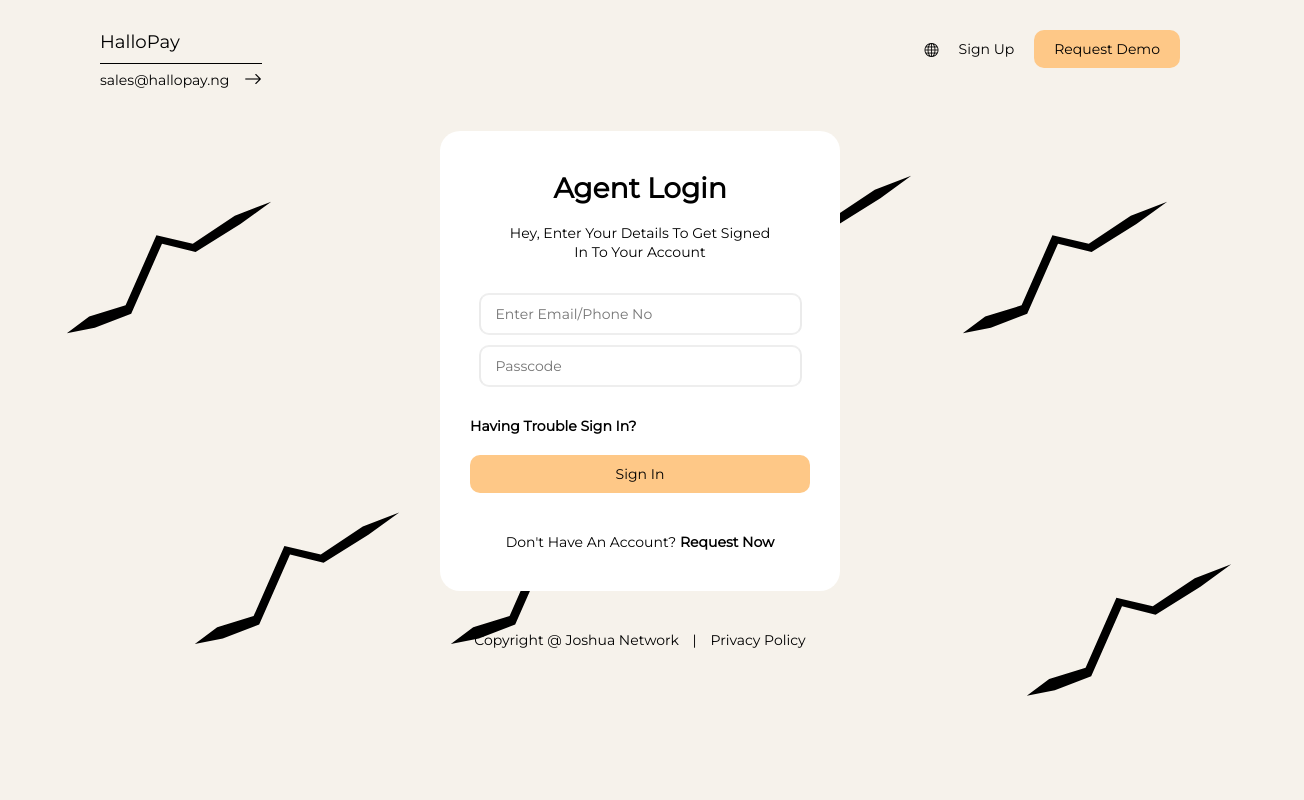
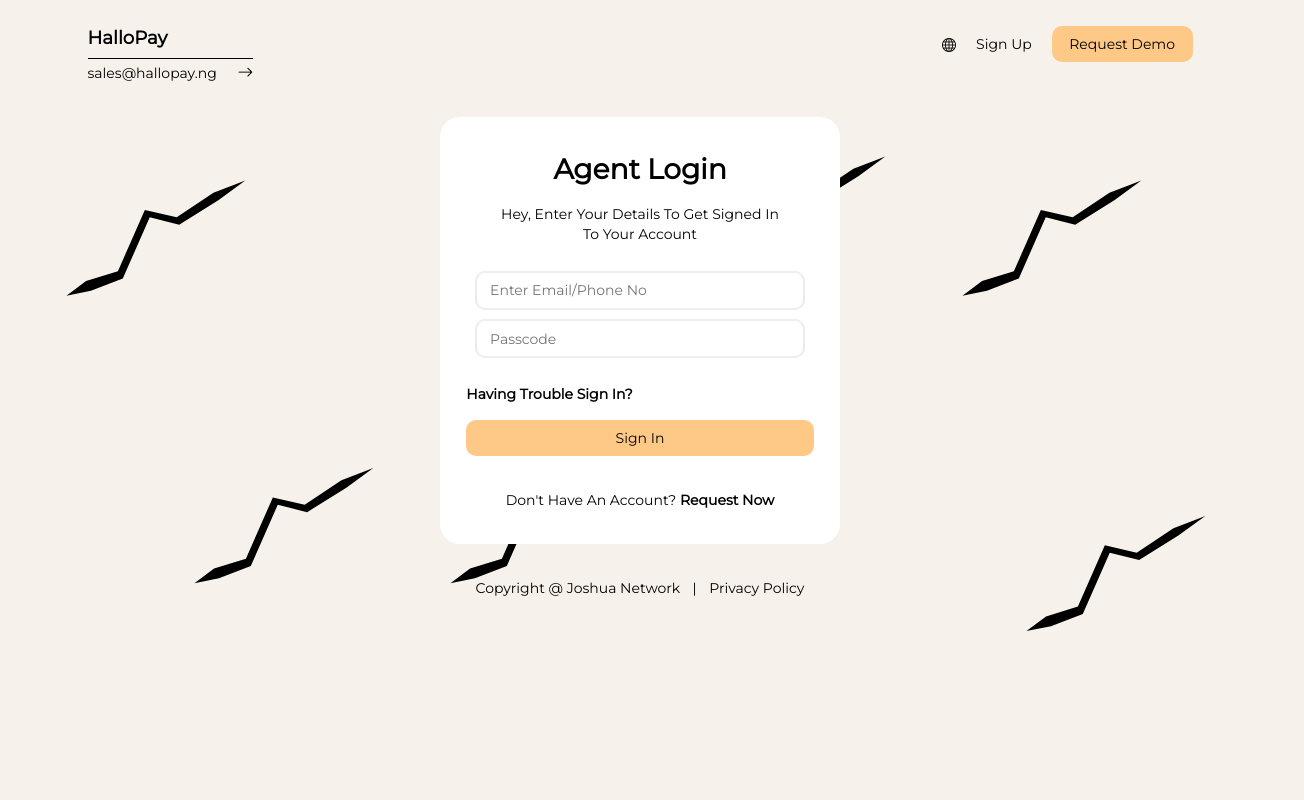
Before and after one commit to drakejoshua/HalloPay, a plain HTML site: page index.html in a window 1280 px wide. Shown: the whole page, 1304 px wide, since content can reach past the window. Drawn offline with nearby package versions, Linux system fonts and the light colour scheme.

Commit message:
UPDATED STYLE.CSS AND INDEX.HTML
- added relative unit changes for all absolute units in the styles
- updated relative structure in the index.html

```diff
--- a/style.css
+++ b/style.css
@@ -30,8 +30,8 @@
     flex-direction: row;
     flex-wrap: nowrap;
     justify-content: space-between;
-    padding-inline: 100px;
-    padding-block: 30px 0px;
+    padding-inline: 6.25rem;
+    padding-block: 1.875rem 0rem;
     align-items: flex-start;
 }
 
@@ -40,7 +40,7 @@
     flex-direction: column;
     flex-wrap: nowrap;
     width: 15%;
-    gap: 10px;
+    gap: 0.625rem;
 }
 nav > div#logo-ctn > a#sales-link {
     display: flex;
@@ -48,15 +48,15 @@
     flex-wrap: nowrap;
     align-items: center;
     justify-content: space-between;
-    padding-block-start: 5px;
+    padding-block-start: 0.3125rem;
     border-block-start: 1px solid var(--secondary-black);
 }
 nav > div#logo-ctn > a#sales-link > span:nth-child(2) {
-    font-size: 18px;
+    font-size: 1.125rem;
 }
 nav > div#logo-ctn > a#logo {
     font-size: 1.3rem;
-    font-weight: 400;
+    font-weight: 600;
 }
 
 
@@ -72,8 +72,8 @@
 }
 nav > div#dropdown-ctn > a {
     order: 2;
-    padding-inline: 20px;
-    padding-block: 10px;
+    padding-inline: 1.25rem;
+    padding-block: 0.625rem;
     background-color: var(--accent-brown);
     border-radius: 10px;
     text-transform: capitalize;
@@ -102,22 +102,22 @@
     top: 0;
 }
 main > form {
-    margin-block-start: 40px;
+    margin-block-start: 2.5rem;
     max-width: 400px;
     margin-inline: auto;
     background-color: var(--secondary-white);
-    padding-inline: 30px;
-    padding-block: 40px;
+    padding-inline: 1.875rem;
+    padding-block: 2.5rem;
     border-radius: 20px;
 }
 main > form > * {
     display: block;
 }
 main > form > div#heading {
-    margin-block-end: 30px;
+    margin-block-end: 1.875rem;
 }
 main > form > div#inputs {
-    margin-block-end: 30px;
+    margin-block-end: 1.875rem;
 }
 main > form > div > h1, main > form > div > p {
     text-align: center;
@@ -126,20 +126,20 @@
 }
 main > form > div > h1 {
     font-size: 2rem;
-    margin-block-start: 0px;
+    margin-block-start: 0rem;
 }
 main > form > div > p {
-    margin-block-end: 0px;
+    margin-block-end: 0rem;
     line-height: 1.4;
     width: 80%;
 }
 main > form > div > input {
     display: block;
     width: 95%;
-    padding-inline: 15px;
-    padding-block: 10px;
+    padding-inline: 0.9375rem;
+    padding-block: 0.625rem;
     font-size: 1rem;
-    margin-block-start: 10px;
+    margin-block-start: 0.625rem;
     margin-inline: auto;
     border-radius: 10px;
     border-inline: 2px solid rgb(235, 235, 235);
@@ -148,16 +148,16 @@
 main > form > a {
     text-transform: capitalize;
     font-weight: 600;
-    margin-block-end: 20px;
+    margin-block-end: 1.25rem;
 }
 main > form > input[type="submit"] {
     width: 100%;
-    padding-block: 10px;
+    padding-block: 0.625rem;
     text-transform: capitalize;
     background-color: var(--accent-brown);
     border: none;
     border-radius: 10px;
-    margin-block-end: 40px;
+    margin-block-end: 2.5rem;
     transition: all 0.2s;
 }
 main > form > span {
@@ -170,13 +170,13 @@
 main > span {
     display: block;
     text-align: center;
-    margin-block-start: 40px;
+    margin-block-start: 2.5rem;
     text-transform: capitalize;
 }
 main > span > a::before {
     content: "|";
-    padding-inline-end: 10px;
-    padding-inline-start: 10px;
+    padding-inline-end: 0.625rem;
+    padding-inline-start: 0.625rem;
 }
 
 
@@ -197,8 +197,8 @@
 
 /* adding the decorational backgrounds */
 div.decor {
-    width: 280px;
-    height: 280px;
+    width: 17.5rem;
+    height: 17.5rem;
     background-color: black;
     position: absolute;
     top: 5%;
```
